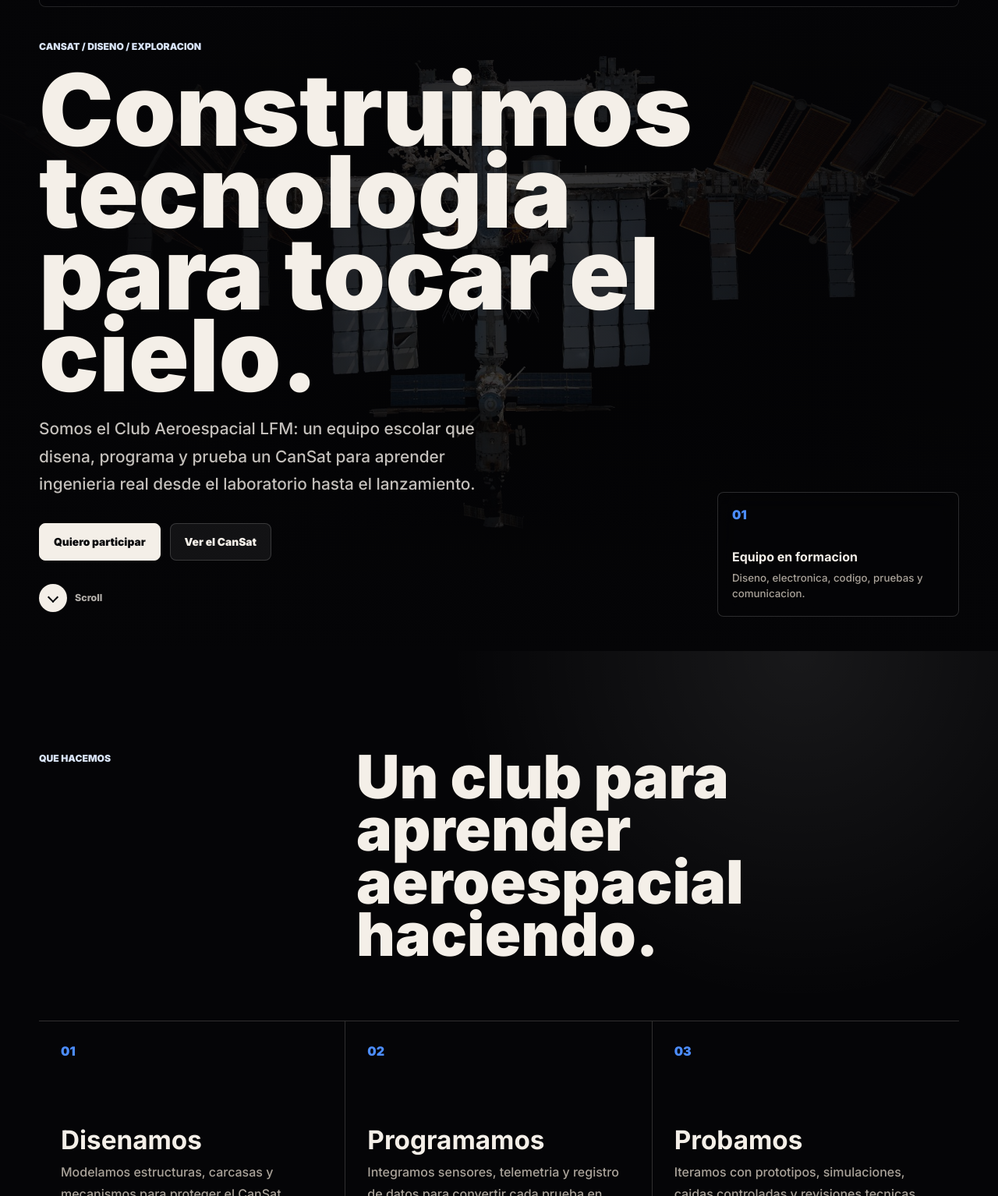
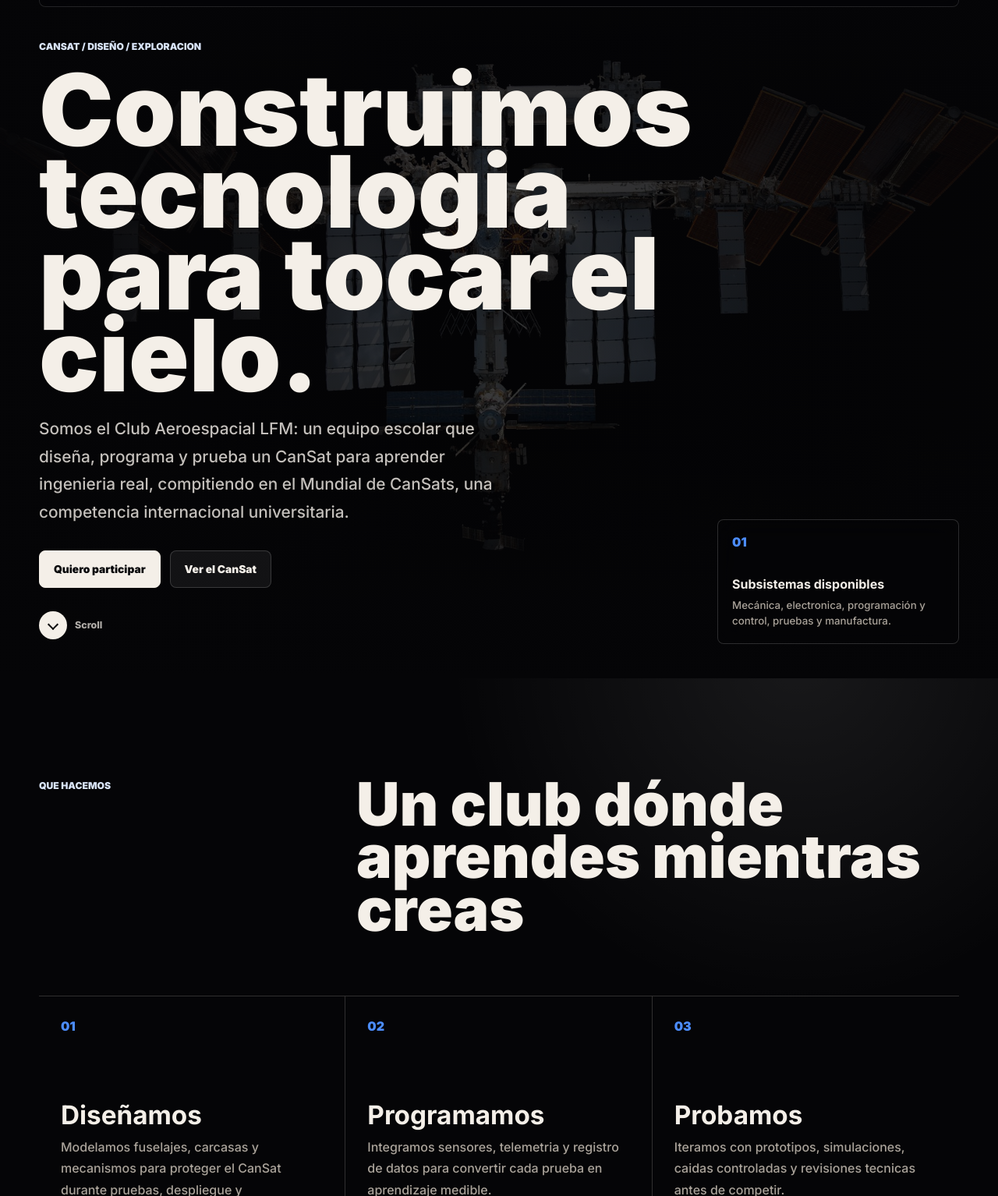
Before and after one commit to Lamdevelopper/ClubAerospacialLFM, a plain HTML site: page index.html in a window 1280 px wide. Shown: the part 66-1600 px from the top of the page at 78% size. Drawn offline with Linux system fonts and the light colour scheme.

Commit message:
pulir texto

```diff
--- a/index.html
+++ b/index.html
@@ -5,7 +5,7 @@
     <meta name="viewport" content="width=device-width, initial-scale=1" />
     <meta
       name="description"
-      content="Landing page del Club Aeroespacial LFM: CanSat, diseno, pruebas, cronologia del Mundial de CanSats y contacto."
+      content="Landing page del Club Aeroespacial LFM: CanSat, diseño, pruebas, cronologia del Mundial de CanSats y contacto."
     />
     <title>Club Aeroespacial LFM | CanSat</title>
     <link rel="preconnect" href="https://fonts.googleapis.com" />
@@ -45,11 +45,11 @@
         </div>
 
         <div class="hero__content">
-          <p class="eyebrow">CanSat / Diseno / Exploracion</p>
+          <p class="eyebrow">CanSat / Diseño / Exploracion</p>
           <h1>Construimos tecnologia para tocar el cielo.</h1>
           <p class="hero__lead">
-            Somos el Club Aeroespacial LFM: un equipo escolar que disena, programa y prueba un CanSat para
-            aprender ingenieria real desde el laboratorio hasta el lanzamiento.
+            Somos el Club Aeroespacial LFM: un equipo escolar que diseña, programa y prueba un CanSat para
+            aprender ingenieria real, compitiendo en el Mundial de CanSats, una competencia internacional universitaria.
           </p>
 
           <div class="hero__actions">
@@ -60,8 +60,8 @@
 
         <div class="hero__status" aria-label="Resumen del proyecto">
           <span>01</span>
-          <strong>Equipo en formacion</strong>
-          <small>Diseno, electronica, codigo, pruebas y comunicacion.</small>
+          <strong>Subsistemas disponibles</strong>
+          <small>Mecánica, electronica, programación y control, pruebas y manufactura.</small>
         </div>
 
         <a class="scroll-cue" href="#club" aria-label="Bajar a la descripcion del club">
@@ -73,15 +73,15 @@
       <section class="section intro" id="club">
         <div class="section__heading reveal">
           <p class="eyebrow">Que hacemos</p>
-          <h2>Un club para aprender aeroespacial haciendo.</h2>
+          <h2>Un club dónde aprendes mientras creas</h2>
         </div>
 
         <div class="intro__grid">
           <article class="feature reveal">
             <span class="feature__index">01</span>
-            <h3>Disenamos</h3>
+            <h3>Diseñamos</h3>
             <p>
-              Modelamos estructuras, carcasas y mecanismos para proteger el CanSat durante pruebas,
+              Modelamos fuselajes, carcasas y mecanismos para proteger el CanSat durante pruebas,
               despliegue y recuperacion.
             </p>
           </article>
@@ -107,7 +107,7 @@
         <div class="cansat__visual reveal">
           <img
             src="assets/images/cansat-blueprint.png"
-            alt="Render estilo blueprint del diseno CAD del CanSat del club"
+            alt="Render estilo blueprint del diseño CAD del CanSat del club"
           />
           <p class="visual-note">Render CAD del prototipo y su estructura interna.</p>
         </div>
@@ -154,7 +154,7 @@
           <li class="timeline__item reveal">
             <span>02</span>
             <div>
-              <h3>Diseno</h3>
+              <h3>Diseño</h3>
               <p>Se documentan CAD, electronica, software, pruebas, presupuesto y gestion de riesgos.</p>
             </div>
           </li>
@@ -195,7 +195,7 @@
           </figure>
           <figure class="gallery-card reveal">
             <img src="assets/images/cansat-render.png" alt="Render frontal del CanSat con estructura, resortes y soporte" />
-            <figcaption>Render del diseno mecanico del CanSat.</figcaption>
+            <figcaption>Render del diseño mecanico del CanSat.</figcaption>
           </figure>
           <figure class="gallery-card reveal">
             <img src="assets/images/cansat-blueprint.png" alt="Render estilo blueprint del CanSat con estructura interna" />
@@ -227,7 +227,7 @@
       <section class="section contact" id="contacto">
         <div class="contact__inner reveal">
           <p class="eyebrow">Unete al equipo</p>
-          <h2>Si te interesan los cohetes, sensores, diseno o programacion, aqui hay lugar.</h2>
+          <h2>Si te interesa la ingeniería, los cohetes, sensores, diseño o programacion, este es tu lugar.</h2>
           <p>
             Pasa al club con ganas de aprender. No necesitas saberlo todo: necesitas curiosidad,
             constancia y ganas de construir algo que pueda volar.
```
Also changed, not shown: 1 other file.
